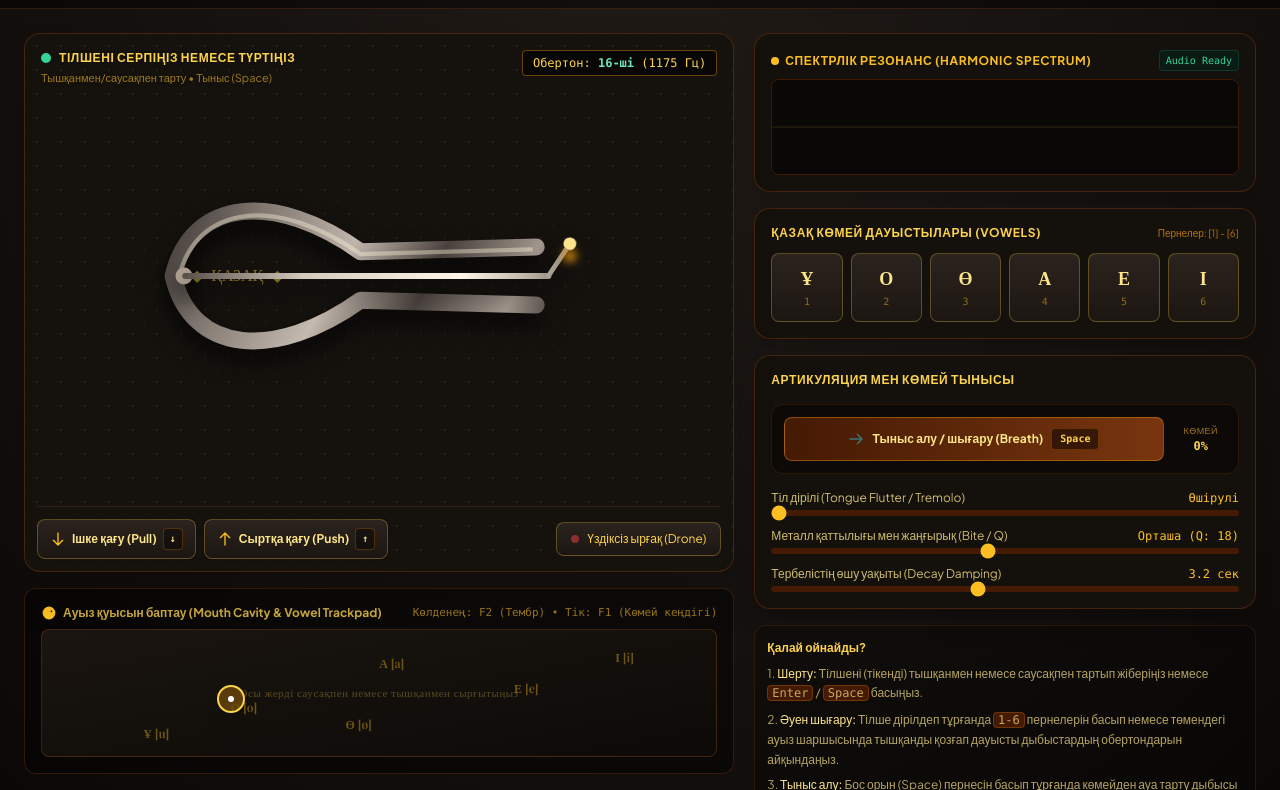
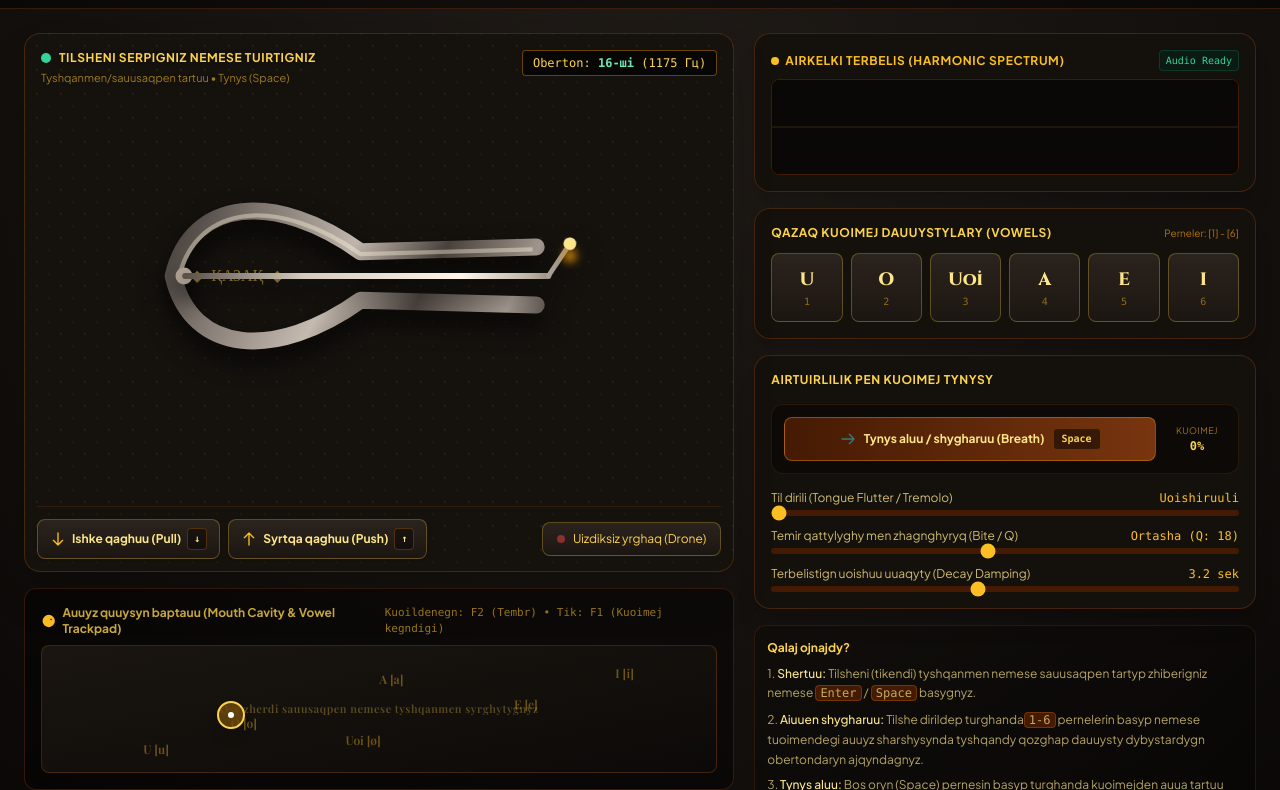
Before and after one commit to DarhanBektaban/Shagnqobyz, a plain HTML site: page index.html in a window 1280 px wide. Shown: the part 88-878 px from the top of the page. Drawn offline with nearby package versions, Linux system fonts and the light colour scheme; a web font is replaced by a local one.

Commit message:
Translate text content to Kazakh language
Updated the text content to reflect Kazakh language changes, including titles, descriptions, and button labels.

```diff
--- a/index.html
+++ b/index.html
@@ -4,7 +4,7 @@
 <head>
   <meta charset="UTF-8">
   <meta name="viewport" content="width=device-width, initial-scale=1.0, maximum-scale=1.0, user-scalable=no">
-  <title>Шаңқобыз — Виртуалды Үн Жүйесі (Kazakh Shanqobyz Physical Simulator)</title>
+  <title>Shagnqobyz — Uin Zhuijesi</title>
   <script src="https://cdn.tailwindcss.com"></script>
   <link rel="preconnect" href="https://fonts.googleapis.com">
   <link rel="preconnect" href="https://fonts.gstatic.com" crossorigin>
@@ -87,24 +87,24 @@
         </div>
         <div>
           <h1 class="text-xl sm:text-2xl font-title tracking-wider text-amber-300 font-extrabold flex items-center gap-2">
-            ШАҢҚОБЫЗ <span class="text-xs px-2 py-0.5 rounded-full border border-amber-500/30 text-amber-400/80 font-sans tracking-normal font-normal">WebAudio DSP</span>
+            SHAGNQOBYZ <span class="text-xs px-2 py-0.5 rounded-full border border-amber-500/30 text-amber-400/80 font-sans tracking-normal font-normal">WebAudio DSP</span>
           </h1>
-          <p class="text-xs text-amber-200/50">Дәстүрлі қазақ шаңқобызының физикалық-акустикалық моделі</p>
+          <p class="text-xs text-amber-200/50">Daistuirli qazaq shagnqobyzynygn uilgisi</p>
         </div>
       </div>
 
       <!-- Quick status & Base Tone -->
       <div class="flex items-center gap-2 sm:gap-4">
         <div class="hidden sm:flex flex-col text-right">
-          <span class="text-[10px] uppercase tracking-widest text-amber-500/70">Негізгі көмей үні (Tone)</span>
-          <span id="currentNoteLabel" class="text-sm font-semibold text-amber-200 font-mono">D2 (73.4 Гц)</span>
+          <span class="text-[10px] uppercase tracking-widest text-amber-500/70">Negizgi kuoimej uini (Tone)</span>
+          <span id="currentNoteLabel" class="text-sm font-semibold text-amber-200 font-mono">D2 (73.4 Hz)</span>
         </div>
         <select id="baseNoteSelect" class="bg-amber-950/80 border border-amber-600/40 rounded-lg text-amber-200 text-xs px-3 py-1.5 focus:outline-none focus:border-amber-400 cursor-pointer">
-          <option value="55.0">A1 (55.0 Hz) - Қоңыр төмен</option>
-          <option value="65.4">C2 (65.4 Hz) - Терең көмей</option>
-          <option value="73.4" selected>D2 (73.4 Hz) - Классикалық</option>
-          <option value="82.4">E2 (82.4 Hz) - Жоғары жіңішке</option>
-          <option value="98.0">G2 (98.0 Hz) - Шымыр ашық</option>
+          <option value="55.0">A1 (55.0 Hz) - Qognyr tuoimen</option>
+          <option value="65.4">C2 (65.4 Hz) - Teregn kuoimej</option>
+          <option value="73.4" selected>D2 (73.4 Hz) - Qalypty</option>
+          <option value="82.4">E2 (82.4 Hz) - Zhoghary zhignishke</option>
+          <option value="98.0">G2 (98.0 Hz) - Shymyr ashyq</option>
         </select>
       </div>
     </div>
@@ -120,15 +120,15 @@
         <div class="absolute top-4 left-4 z-10 flex flex-col gap-1 pointer-events-none">
           <div class="flex items-center gap-2">
             <span class="inline-block w-2.5 h-2.5 rounded-full bg-emerald-400 animate-ping"></span>
-            <span class="text-xs uppercase tracking-wider text-amber-300 font-semibold drop-shadow">Тілшені серпіңіз немесе түртіңіз</span>
+            <span class="text-xs uppercase tracking-wider text-amber-300 font-semibold drop-shadow">Tilsheni serpigniz nemese tuirtigniz</span>
           </div>
-          <span class="text-[11px] text-amber-400/60 drop-shadow">Тышқанмен/саусақпен тарту • Тыныс (Space)</span>
+          <span class="text-[11px] text-amber-400/60 drop-shadow">Tyshqanmen/sauusaqpen tartuu • Tynys (Space)</span>
         </div>
 
         <!-- Overtone harmonic indicator HUD inside Canvas container -->
         <div class="absolute top-4 right-4 z-10 text-right pointer-events-none">
           <div id="activeHarmonicBadge" class="text-xs font-mono px-2.5 py-1 rounded bg-black/60 border border-amber-500/40 text-amber-300 inline-block backdrop-blur">
-            Обертон: <span id="harmonicNum" class="text-emerald-300 font-bold">8-ші</span> (<span id="harmonicFreqText">587 Гц</span>)
+            Oberton: <span id="harmonicNum" class="text-emerald-300 font-bold">8-shi</span> (<span id="harmonicFreqText">587 Hz</span>)
           </div>
         </div>
 
@@ -140,19 +140,19 @@
           <div class="flex items-center gap-2">
             <button id="pluckInBtn" class="btn-ornament px-3 py-2 rounded-lg text-amber-200 font-semibold flex items-center gap-1.5 shadow">
               <svg class="w-4 h-4 text-amber-400" fill="none" viewBox="0 0 24 24" stroke="currentColor"><path stroke-linecap="round" stroke-linejoin="round" stroke-width="2" d="M19 14l-7 7m0 0l-7-7m7 7V3"/></svg>
-              <span>Ішке қағу (Pull)</span>
+              <span>Ishke qaghuu (Pull)</span>
               <kbd class="text-[10px] bg-black/40 px-1.5 py-0.5 rounded border border-amber-600/30">↓</kbd>
             </button>
             <button id="pluckOutBtn" class="btn-ornament px-3 py-2 rounded-lg text-amber-200 font-semibold flex items-center gap-1.5 shadow">
               <svg class="w-4 h-4 text-amber-400" fill="none" viewBox="0 0 24 24" stroke="currentColor"><path stroke-linecap="round" stroke-linejoin="round" stroke-width="2" d="M5 10l7-7m0 0l7 7m-7-7v18"/></svg>
-              <span>Сыртқа қағу (Push)</span>
+              <span>Syrtqa qaghuu (Push)</span>
               <kbd class="text-[10px] bg-black/40 px-1.5 py-0.5 rounded border border-amber-600/30">↑</kbd>
             </button>
           </div>
 
           <button id="droneToggleBtn" class="btn-ornament px-3.5 py-2 rounded-lg text-amber-300 flex items-center gap-2">
             <span id="droneLed" class="w-2 h-2 rounded-full bg-red-500/50"></span>
-            <span id="droneBtnText">Үздіксіз ырғақ (Drone)</span>
+            <span id="droneBtnText">Uizdiksiz yrghaq (Drone)</span>
           </button>
         </div>
       </div>
@@ -162,25 +162,25 @@
         <div class="flex items-center justify-between text-xs text-amber-300/80">
           <span class="font-semibold flex items-center gap-1.5">
             <svg class="w-4 h-4 text-amber-400" fill="currentColor" viewBox="0 0 20 20"><path d="M10 18a8 8 0 100-16 8 8 0 000 16zM7 9a1 1 0 100-2 1 1 0 000 2zm7-1a1 1 0 11-2 0 1 1 0 012 0zm-7.536 5.879a1 1 0 001.415 0 3.996 3.996 0 015.642 0 1 1 0 001.414-1.415 5.996 5.996 0 00-8.471 0 1 1 0 000 1.415z"/></svg>
-            Ауыз қуысын баптау (Mouth Cavity & Vowel Trackpad)
+            Auuyz quuysyn baptauu (Mouth Cavity & Vowel Trackpad)
           </span>
-          <span class="text-amber-400/60 font-mono text-[11px]">Көлденең: F2 (Тембр) • Тік: F1 (Көмей кеңдігі)</span>
+          <span class="text-amber-400/60 font-mono text-[11px]">Kuoildenegn: F2 (Tembr) • Tik: F1 (Kuoimej kegndigi)</span>
         </div>
 
         <div id="mouthTrackpad" class="relative w-full h-32 rounded-lg bg-gradient-to-br from-[#1a1510] to-[#0c0a08] border border-amber-700/30 overflow-hidden cursor-crosshair touch-none select-none flex items-center justify-center">
           <!-- Vowel Landmark points placed accurately on Formant space -->
-          <div class="absolute text-xs font-serif font-bold text-amber-400/40 pointer-events-none" style="left: 15%; top: 75%;">Ұ [u]</div>
-          <div class="absolute text-xs font-serif font-bold text-amber-400/40 pointer-events-none" style="left: 28%; top: 55%;">О [o]</div>
-          <div class="absolute text-xs font-serif font-bold text-amber-400/40 pointer-events-none" style="left: 45%; top: 68%;">Ө [ø]</div>
-          <div class="absolute text-xs font-serif font-bold text-amber-400/40 pointer-events-none" style="left: 50%; top: 20%;">А [a]</div>
-          <div class="absolute text-xs font-serif font-bold text-amber-400/40 pointer-events-none" style="left: 70%; top: 40%;">Е [e]</div>
-          <div class="absolute text-xs font-serif font-bold text-amber-400/40 pointer-events-none" style="left: 85%; top: 15%;">І [i]</div>
+          <div class="absolute text-xs font-serif font-bold text-amber-400/40 pointer-events-none" style="left: 15%; top: 75%;">U [u]</div>
+          <div class="absolute text-xs font-serif font-bold text-amber-400/40 pointer-events-none" style="left: 28%; top: 55%;">O [o]</div>
+          <div class="absolute text-xs font-serif font-bold text-amber-400/40 pointer-events-none" style="left: 45%; top: 68%;">Uoi [ø]</div>
+          <div class="absolute text-xs font-serif font-bold text-amber-400/40 pointer-events-none" style="left: 50%; top: 20%;">A [a]</div>
+          <div class="absolute text-xs font-serif font-bold text-amber-400/40 pointer-events-none" style="left: 70%; top: 40%;">E [e]</div>
+          <div class="absolute text-xs font-serif font-bold text-amber-400/40 pointer-events-none" style="left: 85%; top: 15%;">I [i]</div>
 
           <div id="mouthCursor" class="absolute w-7 h-7 -translate-x-1/2 -translate-y-1/2 rounded-full border-2 border-amber-300 bg-amber-500/30 backdrop-blur pointer-events-none flex items-center justify-center shadow-lg transition-[transform] duration-75">
             <span class="w-1.5 h-1.5 rounded-full bg-white"></span>
           </div>
 
-          <span class="text-[11px] text-amber-300/30 pointer-events-none font-serif tracking-wider">Осы жерді саусақпен немесе тышқанмен сырғытыңыз</span>
+          <span class="text-[11px] text-amber-300/30 pointer-events-none font-serif tracking-wider">Osy zherdi sauusaqpen nemese tyshqanmen syrghytygnyz</span>
         </div>
       </div>
     </div>
@@ -193,7 +193,7 @@
         <div class="flex items-center justify-between mb-2">
           <span class="text-xs uppercase tracking-wider text-amber-400 font-semibold flex items-center gap-1.5">
             <span class="w-2 h-2 rounded-full bg-amber-400"></span>
-            Спектрлік резонанс (Harmonic Spectrum)
+            Airkelki terbelis (Harmonic Spectrum)
           </span>
           <span id="audioContextStatus" class="text-[10px] font-mono text-emerald-400 px-1.5 py-0.5 rounded bg-emerald-950/40 border border-emerald-500/20">Audio Ready</span>
         </div>
@@ -203,33 +203,33 @@
       <!-- Quick Kazakh Vowel Resonance Keys -->
       <div class="rounded-2xl bg-[#14100c] border border-amber-800/40 p-4 shadow-xl flex flex-col gap-3">
         <div class="flex items-center justify-between">
-          <span class="text-xs font-semibold uppercase tracking-wider text-amber-300">Қазақ көмей дауыстылары (Vowels)</span>
-          <span class="text-[10px] text-amber-500/70">Пернелер: [1] - [6]</span>
+          <span class="text-xs font-semibold uppercase tracking-wider text-amber-300">Qazaq kuoimej dauuystylary (Vowels)</span>
+          <span class="text-[10px] text-amber-500/70">Perneler: [1] - [6]</span>
         </div>
 
         <div class="grid grid-cols-6 gap-1.5 sm:gap-2">
           <button class="vowel-btn btn-ornament py-3 rounded-lg flex flex-col items-center justify-center group" data-vowel="U">
-            <span class="text-lg font-title font-bold text-amber-200 group-hover:text-amber-100">Ұ</span>
+            <span class="text-lg font-title font-bold text-amber-200 group-hover:text-amber-100">U</span>
             <span class="text-[10px] text-amber-400/50 font-mono">1</span>
           </button>
           <button class="vowel-btn btn-ornament py-3 rounded-lg flex flex-col items-center justify-center group" data-vowel="O">
-            <span class="text-lg font-title font-bold text-amber-200 group-hover:text-amber-100">О</span>
+            <span class="text-lg font-title font-bold text-amber-200 group-hover:text-amber-100">O</span>
             <span class="text-[10px] text-amber-400/50 font-mono">2</span>
           </button>
           <button class="vowel-btn btn-ornament py-3 rounded-lg flex flex-col items-center justify-center group" data-vowel="OE">
-            <span class="text-lg font-title font-bold text-amber-200 group-hover:text-amber-100">Ө</span>
+            <span class="text-lg font-title font-bold text-amber-200 group-hover:text-amber-100">Uoi</span>
             <span class="text-[10px] text-amber-400/50 font-mono">3</span>
           </button>
           <button class="vowel-btn btn-ornament py-3 rounded-lg flex flex-col items-center justify-center group" data-vowel="A">
-            <span class="text-lg font-title font-bold text-amber-200 group-hover:text-amber-100">А</span>
+            <span class="text-lg font-title font-bold text-amber-200 group-hover:text-amber-100">A</span>
             <span class="text-[10px] text-amber-400/50 font-mono">4</span>
           </button>
           <button class="vowel-btn btn-ornament py-3 rounded-lg flex flex-col items-center justify-center group" data-vowel="E">
-            <span class="text-lg font-title font-bold text-amber-200 group-hover:text-amber-100">Е</span>
+            <span class="text-lg font-title font-bold text-amber-200 group-hover:text-amber-100">E</span>
             <span class="text-[10px] text-amber-400/50 font-mono">5</span>
           </button>
           <button class="vowel-btn btn-ornament py-3 rounded-lg flex flex-col items-center justify-center group" data-vowel="I">
-            <span class="text-lg font-title font-bold text-amber-200 group-hover:text-amber-100">І</span>
+            <span class="text-lg font-title font-bold text-amber-200 group-hover:text-amber-100">I</span>
             <span class="text-[10px] text-amber-400/50 font-mono">6</span>
           </button>
         </div>
@@ -237,18 +237,18 @@
 
       <!-- Breath, Throat & Physical Dynamics Modulators -->
       <div class="rounded-2xl bg-[#14100c] border border-amber-800/40 p-4 shadow-xl flex flex-col gap-4">
-        <span class="text-xs font-semibold uppercase tracking-wider text-amber-300">Артикуляция мен көмей тынысы</span>
+        <span class="text-xs font-semibold uppercase tracking-wider text-amber-300">Airtuirlilik pen kuoimej tynysy</span>
 
         <!-- Breathing Spacebar Controller -->
         <div class="flex items-center gap-3 bg-black/40 p-3 rounded-xl border border-amber-900/30">
           <button id="breathBtn" class="flex-1 py-2.5 px-4 rounded-lg bg-gradient-to-r from-amber-950 to-amber-900 border border-amber-500/40 text-amber-200 font-semibold text-xs flex items-center justify-center gap-2 hover:border-amber-400 active:scale-[0.99] transition-transform">
             <svg class="w-4 h-4 text-cyan-400 animate-pulse" fill="none" viewBox="0 0 24 24" stroke="currentColor"><path stroke-linecap="round" stroke-linejoin="round" stroke-width="2" d="M14 5l7 7m0 0l-7 7m7-7H3"/></svg>
-            <span>Тыныс алу / шығару (Breath)</span>
+            <span>Tynys aluu / shygharuu (Breath)</span>
             <kbd class="text-[10px] bg-black/50 px-2 py-0.5 rounded text-amber-300 border border-amber-600/30 font-mono">Space</kbd>
           </button>
 
           <div class="flex flex-col items-center justify-center px-2">
-            <span class="text-[9px] uppercase tracking-wider text-amber-400/60">Көмей</span>
+            <span class="text-[9px] uppercase tracking-wider text-amber-400/60">Kuoimej</span>
             <span id="breathIntensity" class="text-xs font-bold text-amber-300 font-mono">0%</span>
           </div>
         </div>
@@ -257,24 +257,24 @@
         <div class="space-y-3 text-xs">
           <div>
             <div class="flex justify-between text-amber-200/80 mb-1">
-              <span>Тіл дірілі (Tongue Flutter / Tremolo)</span>
-              <span id="tremoloValText" class="font-mono text-amber-400">Өшірулі</span>
+              <span>Til dirili (Tongue Flutter / Tremolo)</span>
+              <span id="tremoloValText" class="font-mono text-amber-400">Uoishiruuli</span>
             </div>
             <input id="tremoloSlider" type="range" min="0" max="1" step="0.01" value="0" class="w-full h-1.5 bg-amber-950 rounded-lg appearance-none cursor-pointer accent-amber-400">
           </div>
 
           <div>
             <div class="flex justify-between text-amber-200/80 mb-1">
-              <span>Металл қаттылығы мен жаңғырық (Bite / Q)</span>
-              <span id="qValText" class="font-mono text-amber-400">Орташа (Q: 18)</span>
+              <span>Temir qattylyghy men zhagnghyryq (Bite / Q)</span>
+              <span id="qValText" class="font-mono text-amber-400">Ortasha (Q: 18)</span>
             </div>
             <input id="qSlider" type="range" min="6" max="32" step="1" value="18" class="w-full h-1.5 bg-amber-950 rounded-lg appearance-none cursor-pointer accent-amber-400">
           </div>
 
           <div>
             <div class="flex justify-between text-amber-200/80 mb-1">
-              <span>Тербелістің өшу уақыты (Decay Damping)</span>
-              <span id="decayValText" class="font-mono text-amber-400">3.2 сек</span>
+              <span>Terbelistign uoishuu uuaqyty (Decay Damping)</span>
+              <span id="decayValText" class="font-mono text-amber-400">3.2 sek</span>
             </div>
             <input id="decaySlider" type="range" min="1.0" max="6.0" step="0.1" value="3.2" class="w-full h-1.5 bg-amber-950 rounded-lg appearance-none cursor-pointer accent-amber-400">
           </div>
@@ -284,17 +284,17 @@
 
       <!-- Quick playing guide accordion -->
       <div class="rounded-xl border border-amber-900/30 bg-black/20 p-3 text-xs text-amber-200/70 space-y-1.5 leading-relaxed">
-        <p class="font-semibold text-amber-300">Қалай ойнайды?</p>
-        <p>1. <span class="text-amber-200 font-medium">Шерту:</span> Тілшені (тікенді) тышқанмен немесе саусақпен тартып жіберіңіз немесе <kbd class="px-1 bg-amber-950 border border-amber-600/30 rounded">Enter</kbd> / <kbd class="px-1 bg-amber-950 border border-amber-600/30 rounded">Space</kbd> басыңыз.</p>
-        <p>2. <span class="text-amber-200 font-medium">Әуен шығару:</span> Тілше дірілдеп тұрғанда <kbd class="px-1 bg-amber-950 border border-amber-600/30 rounded">1-6</kbd> пернелерін басып немесе төмендегі ауыз шаршысында тышқанды қозғап дауысты дыбыстардың обертондарын айқындаңыз.</p>
-        <p>3. <span class="text-amber-200 font-medium">Тыныс алу:</span> Бос орын (Space) пернесін басып тұрғанда көмейден ауа тарту дыбысы қосылып, нағыз шамандық терең үн туады.</p>
+        <p class="font-semibold text-amber-300">Qalaj ojnajdy?</p>
+        <p>1. <span class="text-amber-200 font-medium">Shertuu:</span> Tilsheni (tikendi) tyshqanmen nemese sauusaqpen tartyp zhiberigniz nemese <kbd class="px-1 bg-amber-950 border border-amber-600/30 rounded">Enter</kbd> / <kbd class="px-1 bg-amber-950 border border-amber-600/30 rounded">Space</kbd> basygnyz.</p>
+        <p>2. <span class="text-amber-200 font-medium">Aiuuen shygharuu:</span> Tilshe dirildep turghanda<kbd class="px-1 bg-amber-950 border border-amber-600/30 rounded">1-6</kbd> pernelerin basyp nemese tuoimendegi auuyz sharshysynda tyshqandy qozghap dauuysty dybystardygn obertondaryn ajqyndagnyz.</p>
+        <p>3. <span class="text-amber-200 font-medium">Tynys aluu:</span> Bos oryn (Space) pernesin basyp turghanda kuoimejden auua tartuu dybysy qosylyp, naghyz shamandyq teregn uin tuuady.</p>
       </div>
 
     </div>
   </main>
 
   <footer class="w-full border-t border-amber-900/40 bg-black/50 py-3 px-4 text-center text-xs text-amber-200/40">
-    Қазақтың көне шаңқобыз аспабы • 100% Таза есептеуіш DSP синтезі (No Samples) • Web Audio API & HTML5 Canvas
+    Qazaqtygn kuoine shagnqobyz aspaby • 100% Taza esepteuuish DSP sintezi (No Samples) • Web Audio API & HTML5 Canvas
   </footer>
 
   <script>
@@ -587,12 +587,12 @@
 
     // Authentic formant maps for Kazakh vowels (F1: Throat openness, F2: Tongue front/back placement)
     const VOWEL_MAP = {
-      'U':  { f1: 320,  f2: 780,  name: 'Ұ [u]' },
-      'O':  { f1: 480,  f2: 950,  name: 'О [o]' },
-      'OE': { f1: 420,  f2: 1550, name: 'Ө [ø]' },
-      'A':  { f1: 750,  f2: 1250, name: 'А [a]' },
-      'E':  { f1: 520,  f2: 1900, name: 'Е [e]' },
-      'I':  { f1: 340,  f2: 2300, name: 'І [i]' }
+      'U':  { f1: 320,  f2: 780,  name: 'U [u]' },
+      'O':  { f1: 480,  f2: 950,  name: 'O [o]' },
+      'OE': { f1: 420,  f2: 1550, name: 'Uoi [ø]' },
+      'A':  { f1: 750,  f2: 1250, name: 'A [a]' },
+      'E':  { f1: 520,  f2: 1900, name: 'E [e]' },
+      'I':  { f1: 340,  f2: 2300, name: 'I [i]' }
     };
 
     const engine = new ShanqobyzAcousticEngine();
```
